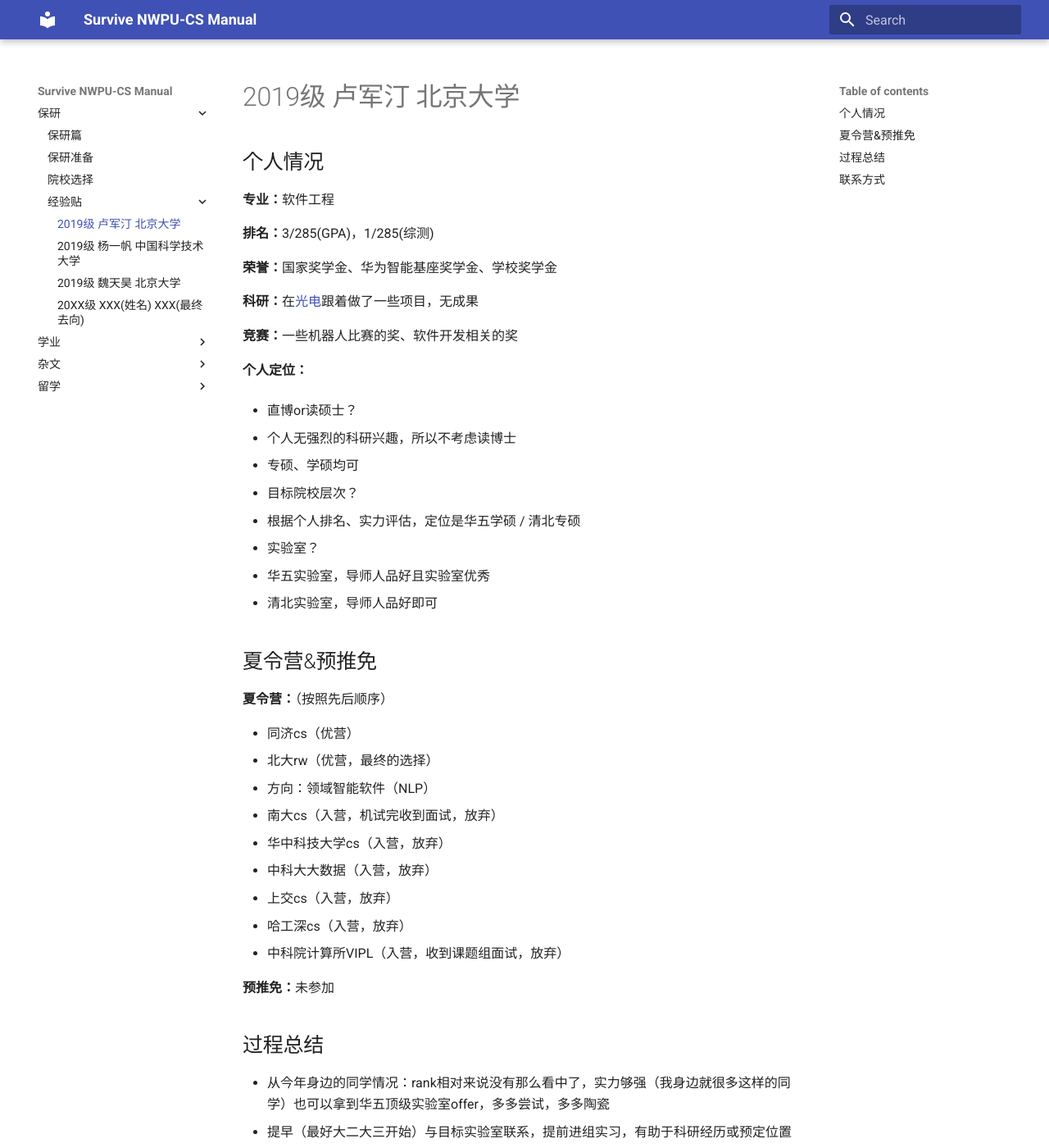
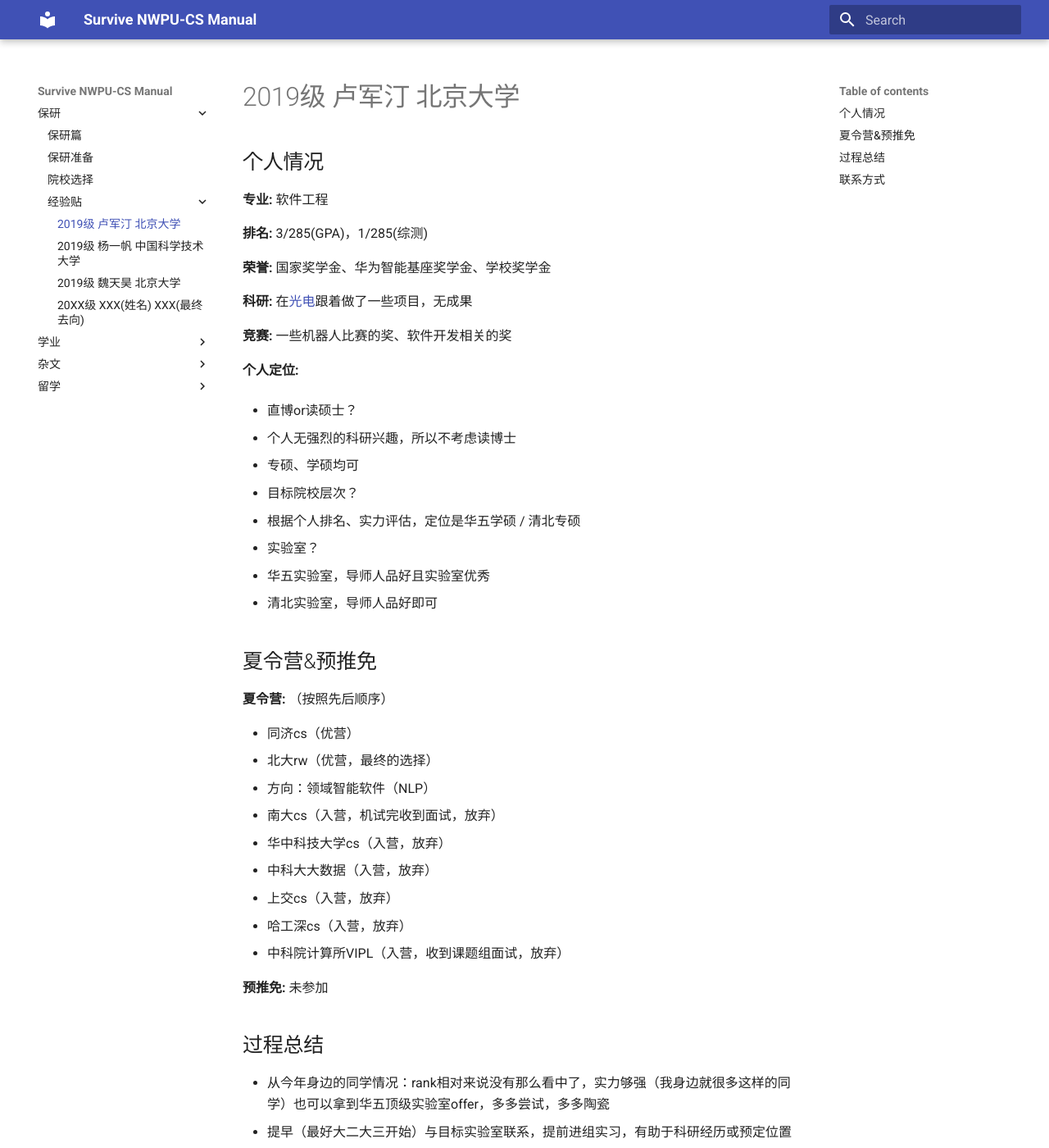
Before and after one commit to npu-cs/SurviveNWPU-CSManual, an MkDocs documentation site: the page built from docs/保研/经验贴/2019级-卢军汀-北京大学.md, in a window 1280 px wide and 1400 px high. Shown: the whole window at 82% size. Built offline with MkDocs 1.6.1 and Material for MkDocs 9.7.7, drawn with Linux system fonts in a browser that asks for light colours.

```diff
--- a/docs/保研/经验贴/2019级-卢军汀-北京大学.md
+++ b/docs/保研/经验贴/2019级-卢军汀-北京大学.md
@@ -1,16 +1,16 @@
 ## 个人情况
 
-**专业：**软件工程
+**专业:** 软件工程
 
-**排名：**3/285(GPA)，1/285(综测)
+**排名:** 3/285(GPA)，1/285(综测)
 
-**荣誉：**国家奖学金、华为智能基座奖学金、学校奖学金
+**荣誉:** 国家奖学金、华为智能基座奖学金、学校奖学金
 
-**科研：**在[光电](https://iopen.nwpu.edu.cn/index.htm)跟着做了一些项目，无成果
+**科研:** 在[光电](https://iopen.nwpu.edu.cn/index.htm)跟着做了一些项目，无成果
 
-**竞赛：**一些机器人比赛的奖、软件开发相关的奖
+**竞赛:** 一些机器人比赛的奖、软件开发相关的奖
 
-**个人定位：**
+**个人定位:**
 
 - 直博or读硕士？
 
@@ -30,7 +30,7 @@
 
 ## 夏令营&预推免
 
-**夏令营：**（按照先后顺序）
+**夏令营:** （按照先后顺序）
 
 - 同济cs（优营）
 - 北大rw（优营，最终的选择）
@@ -42,7 +42,7 @@
 - 哈工深cs（入营，放弃）
 - 中科院计算所VIPL（入营，收到课题组面试，放弃）
 
-**预推免：**未参加
+**预推免:** 未参加
 
 
 
@@ -57,4 +57,4 @@
 ## 联系方式
 
 - 邮箱：ljt20233023@163.com
-- 个人网站：[AL's Blog]((http://www.yuguang.zone/))
+- 个人网站：[AL's Blog](http://www.yuguang.zone/)
```
